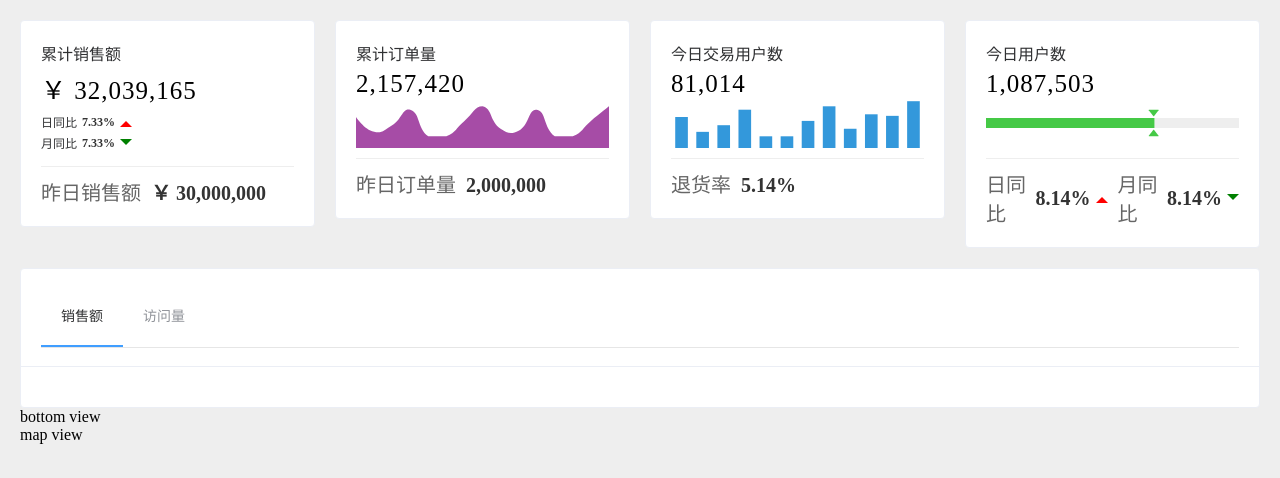
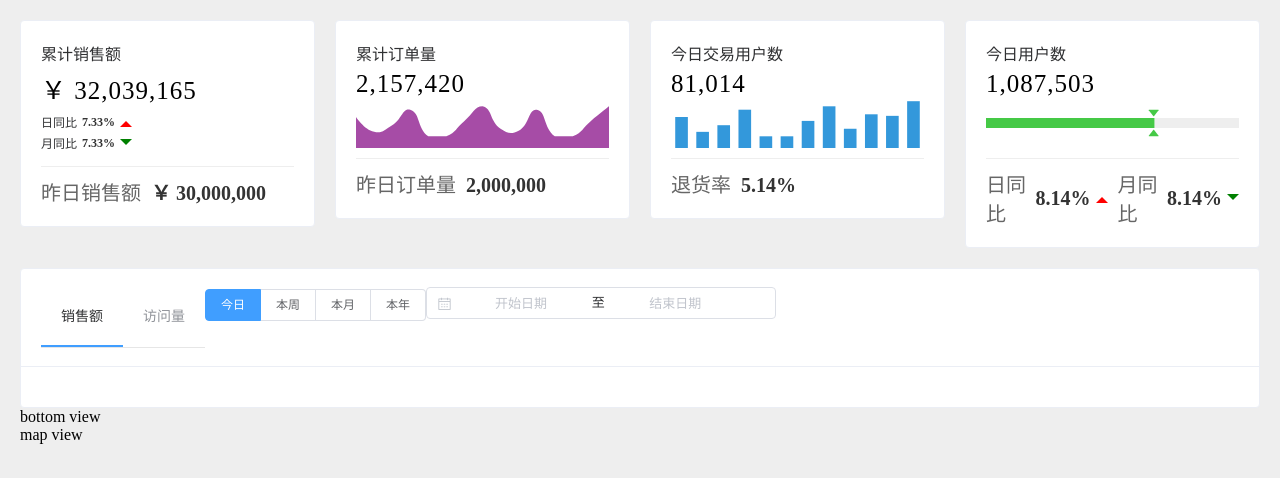
Before and after one commit to zhoulei-git2020/vue3.0-echarts, a Vue app: page /#/ in a window 1280 px wide. Shown: the top 478 px of the page. Built offline with nearby package versions, Linux system fonts and the light colour scheme.

Commit message:
销售趋势组件容器头部开发

```diff
--- a/src/components/SalesView/index.vue
+++ b/src/components/SalesView/index.vue
@@ -11,6 +11,28 @@
                   <el-menu-item index="1">销售额</el-menu-item>
                   <el-menu-item index="2">访问量</el-menu-item>
                 </el-menu>
+                <div class="menu-right">
+                    <el-radio-group v-model="radioSelect" size="small">
+                      <el-radio-button label="今日"></el-radio-button>
+                      <el-radio-button label="本周"></el-radio-button>
+                      <el-radio-button label="本月"></el-radio-button>
+                      <el-radio-button label="本年"></el-radio-button>
+                    </el-radio-group>
+                    <el-date-picker
+                      type='daterange'
+                      v-model="date"
+                      range-separator="至"
+                      start-placeholder="开始日期"
+                      end-placeholder="结束日期"
+                      size="small"
+                      :picker-options="pickerOptions"
+                      unlink-panels
+
+                    />
+
+
+
+                </div>
             </div>
         </template>
      </el-card>
@@ -20,7 +42,37 @@
 export default {
   data(){
     return{
-      activeIndex:'1'
+      activeIndex:'1', //默认的索引
+      radioSelect:'今日',//默认的选项卡
+      date:'null',
+      pickerOptions:{
+        shortcuts:[{
+            text:'最近一周',
+            onClick(picker){
+              const start = new Date()
+              const end = new Date()
+              start.setTime(start.getTime() - 3600*24*1000*7)
+              picker.$emit('pick',[start,end])
+            }
+          },{
+            text:'最近一月',
+            onClick(picker){
+              const start = new Date()
+              const end = new Date()
+              start.setTime(start.getTime() - 3600*24*1000*30)
+              picker.$emit('pick',[start,end])
+            }
+          },{
+            text:'最近三个月',
+            onClick(picker){
+               const start = new Date()
+              const end = new Date()
+              start.setTime(start.getTime() - 3600*24*1000*90)
+              picker.$emit('pick',[start,end])
+            }
+          }
+        ]
+      }
     }
   },
   methods:{
@@ -33,5 +85,9 @@ export default {
 <style lang="scss" scoped>
     .sales-view{
       margin-top: 20px;
+      .menu-wrapper{
+        display: flex;
+
+      }
     }
 </style>
--- a/src/plugins/element.js
+++ b/src/plugins/element.js
@@ -1,5 +1,5 @@
 import Vue from 'vue'
-import { Card,Row,Col,Menu,MenuItem,RadioGroup,Radio,DatePicker} from 'element-ui'
+import { Card,Row,Col,Menu,MenuItem,RadioGroup,RadioButton,DatePicker} from 'element-ui'
 
 Vue.use(Card) //使用card组件
 Vue.use(Row) //使用card组件
@@ -7,5 +7,5 @@ Vue.use(Col) //使用card组件
 Vue.use(Menu) //使用Menu组件
 Vue.use(MenuItem) //使用MenuItem组件
 Vue.use(RadioGroup)//使用RadioGroup组件
-Vue.use(Radio)//使用Radio组件
+Vue.use(RadioButton)//使用Radio组件
 Vue.use(DatePicker)//使用DatePicker组件
```
